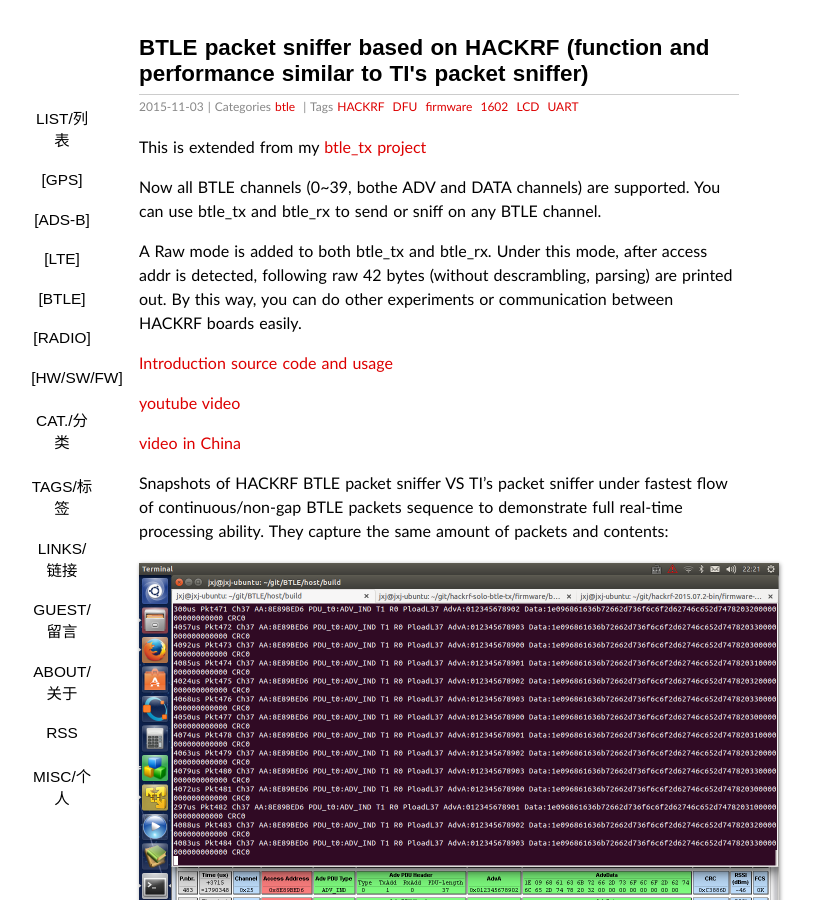
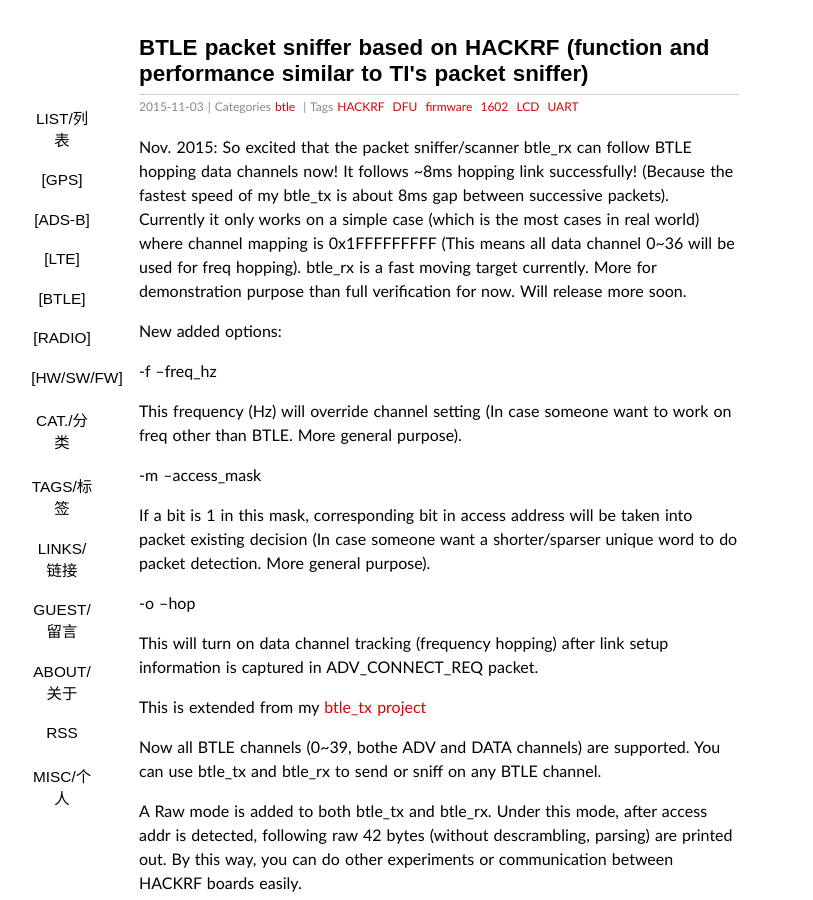
Before and after one commit to sdr-x/sdr-x.github.io, a Jekyll site: the page built from _posts/2015-11-03-BTLE-SNIFFER.md, in a window 1280 px wide and 900 px high. Shown: the whole window, without its empty margins (201-1014 px from the left). Built offline with Jekyll 4.4.1, drawn with Linux system fonts in a browser that asks for light colours; some web fonts are replaced; Markdown is read by kramdown in place of the engine named in the settings; comment, search, counter and statistics services are not loaded.

Commit message:
Update 2015-11-03-BTLE-SNIFFER.md

```diff
--- a/_posts/2015-11-03-BTLE-SNIFFER.md
+++ b/_posts/2015-11-03-BTLE-SNIFFER.md
@@ -6,6 +6,22 @@ thread: 2015110310
 categories: btle
 tags:  HACKRF DFU firmware 1602 LCD UART
 ---
+
+Nov. 2015: So excited that the packet sniffer/scanner btle_rx can follow BTLE hopping data channels now! It follows ~8ms hopping link successfully! (Because the fastest speed of my btle_tx is about 8ms gap between successive packets). Currently it only works on a simple case (which is the most cases in real world) where channel mapping is 0x1FFFFFFFFF (This means all data channel 0~36 will be used for freq hopping). btle_rx is a fast moving target currently. More for demonstration purpose than full verification for now. Will release more soon.
+
+New added options:
+
+-f --freq_hz
+
+This frequency (Hz) will override channel setting (In case someone want to work on freq other than BTLE. More general purpose).
+
+-m --access_mask
+
+If a bit is 1 in this mask, corresponding bit in access address will be taken into packet existing decision (In case someone want a shorter/sparser unique word to do packet detection. More general purpose).
+
+-o --hop
+
+This will turn on data channel tracking (frequency hopping) after link setup information is captured in ADV_CONNECT_REQ packet.
 
 This is extended from my [btle_tx project](http://sdr-x.github.io/A%20BTLE%20%28Bluetooth%20Low%20energy%29%20BT4.0%20radio%20packet%20sender%20%28BladeRF,%20HACKRF%29/)
 
```
